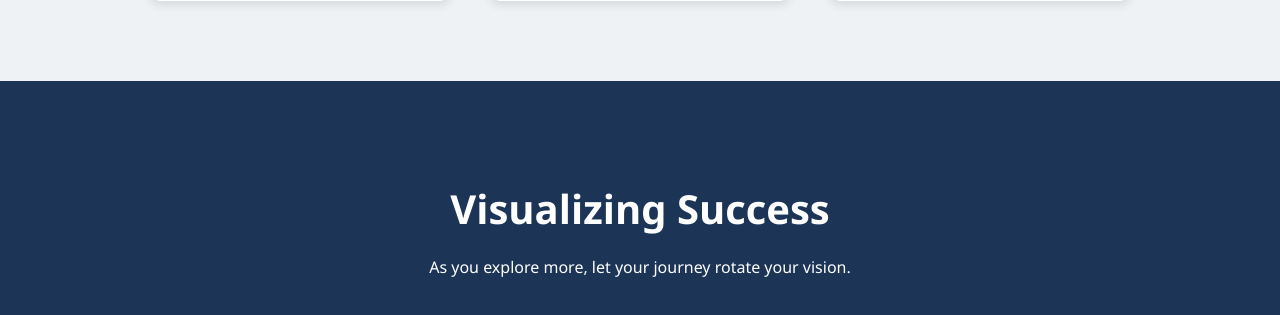
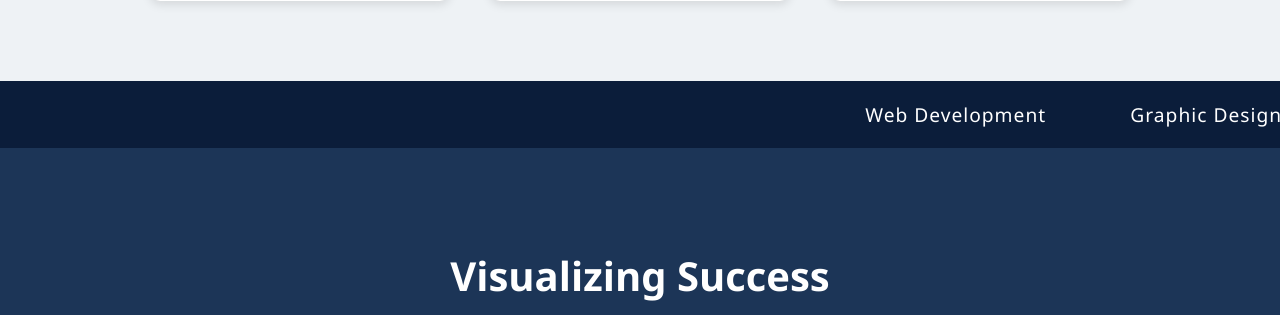
Before and after one commit to GERRY-01/Freelanceapp, a Django app: template templates/home.html in a window 1280 px wide. Shown: the part 1596-1911 px from the top of the page. Run offline with Django 3.2, Linux system fonts and the light colour scheme; the template is opened without the code that fills it, so the values that code supplies are empty.

Commit message:
added the marquee animation to the various jobs available in the site

```diff
--- a/templates/home.html
+++ b/templates/home.html
@@ -399,6 +399,51 @@
         height: 180px;
         }
     }
+    /* job marquee */
+   .job-marquee-container {
+    width: 100%;
+    overflow: hidden;
+    background-color: #0b1d3a;
+    padding: 20px 0;
+    position: relative;
+    }
+
+    .job-marquee {
+    display: inline-block;
+    white-space: nowrap;
+    animation: scrollJobs 20s linear infinite;
+    }
+    .job-marquee-container:hover .job-marquee {
+    animation-play-state: paused;
+    }
+
+    .job-marquee span {
+    display: inline-block;
+    color: white;
+    font-size: 1.2rem;
+    margin: 0 40px;
+    font-weight: 500;
+    letter-spacing: 1px;
+    }
+
+    @keyframes scrollJobs {
+    0% {
+        transform: translateX(100%);
+    }
+
+    100% {
+        transform: translateX(-100%);
+    }
+    }
+
+    /* Mobile styles */
+    @media (max-width: 768px) {
+    .job-marquee span {
+        font-size: 1rem;
+        margin: 0 20px;
+    }
+    }
+
   </style>
 </head>
 <body>
@@ -507,6 +552,24 @@
   </div>
 </section>
 
+        <!--various jobs-->
+        <div class="job-marquee-container">
+        <div class="job-marquee">
+            <span>Web Development</span>
+            <span>Graphic Design</span>
+            <span>Content Writing</span>
+            <span>Digital Marketing</span>
+            <span>UI/UX Design</span>
+            <span>SEO Services</span>
+            <span>App Development</span>
+            <span>Video Editing</span>
+            <span>Virtual Assistance</span>
+            <span>Customer Support</span>
+        </div>
+        </div>
+
+
+
 <!-- SCROLL IMAGE SECTION -->
 <section class="scroll-image-section">
   <h2>Visualizing Success</h2>
```
Lines whose indentation alone changed are shown as unchanged.
